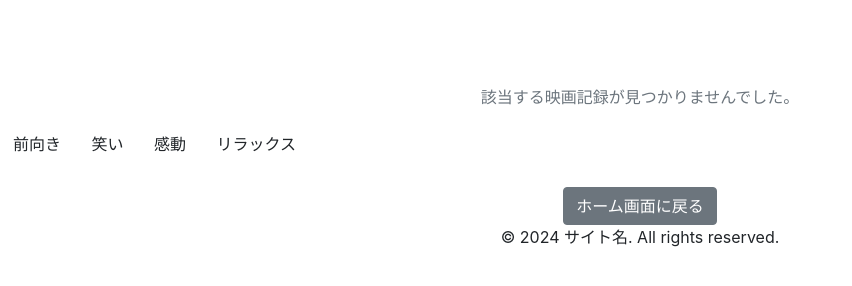
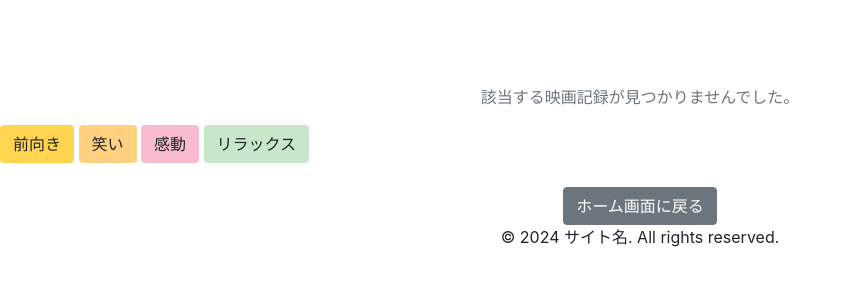
Before and after one commit to INswon/MovieChallenge, a Django app: template templates/movies/mood_archive.html in a window 1280 px wide. Shown: the part 283-569 px from the top of the page, without its empty margins (0-852 px from the left). Run offline with Django 5.2, Linux system fonts and the light colour scheme; the template is opened without the code that fills it, so the values that code supplies are empty; some libraries are stand-ins or nearby versions.

Commit message:
feat: ムードごとのボタン背景色を仮決定（前向き・笑い・感動・リラックス） #30
- 前向き: #ffd54f（元気・活力のある黄色）
- 笑い : #ffd180（親しみやすく明るいオレンジ系）
- 感動 : #f8bbd0（優しさや涙を連想するピンク系）
- リラックス : #b2ebf2(安らぎや落ち着きにあった水色系）
　→ボタンを感情に沿った色合いにすることで、UX上で“気分に合わせて映画を選び直す体験”を支える設計

```diff
--- a/static/css/base/movies/movies_archive.css
+++ b/static/css/base/movies/movies_archive.css
@@ -16,6 +16,26 @@
   background-repeat: no-repeat;
 }
 
+/* 前向き */
+.mood-positive {
+  background-color: #ffd54f;
+}
+
+/* 笑い */
+.mood-fun {
+  background-color: #ffd180;
+}
+
+/* 感動 */
+.mood-touching {
+  background-color: #f8bbd0;
+}
+
+/* リラックス */
+.mood-relax {
+  background-color: #c8e6c9;
+}
+
 /* テキスト可読性を高める黒透過オーバーレイ */
 .mood-hero::before {
   position: absolute;
```
